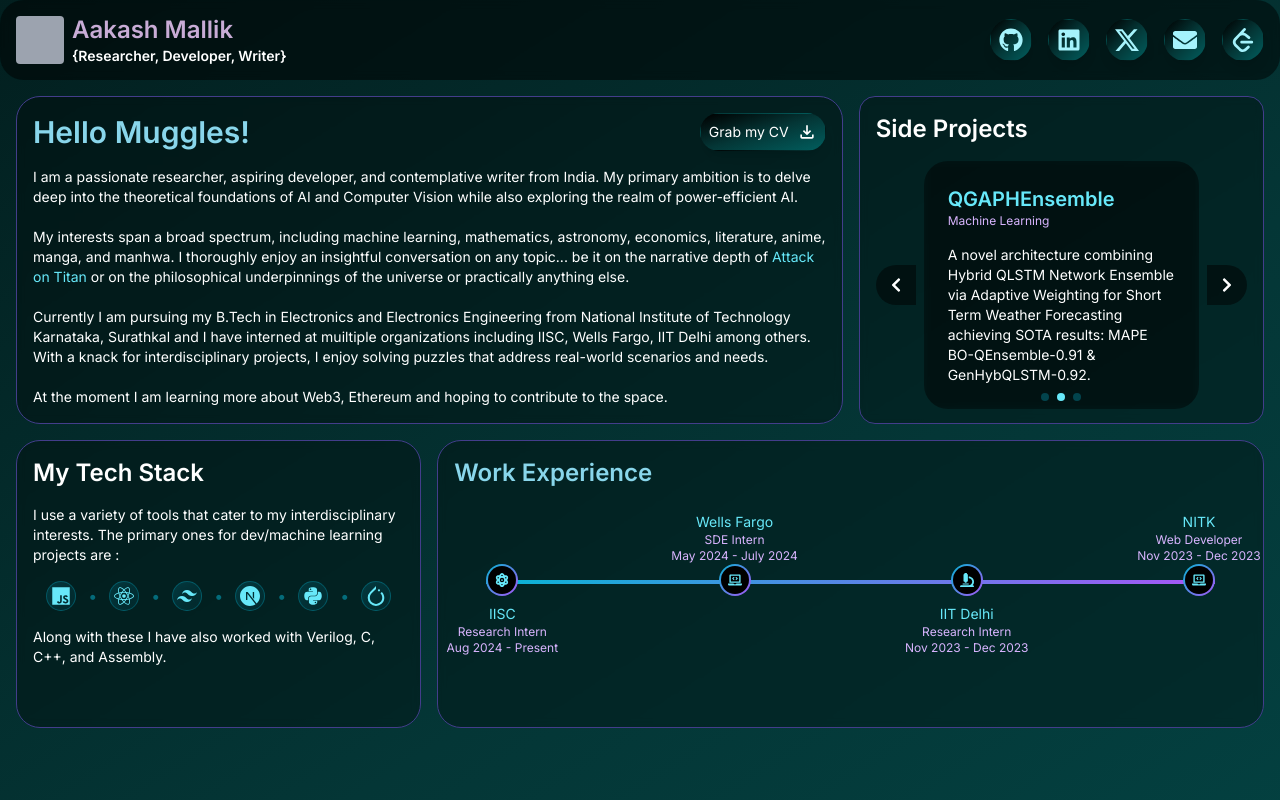
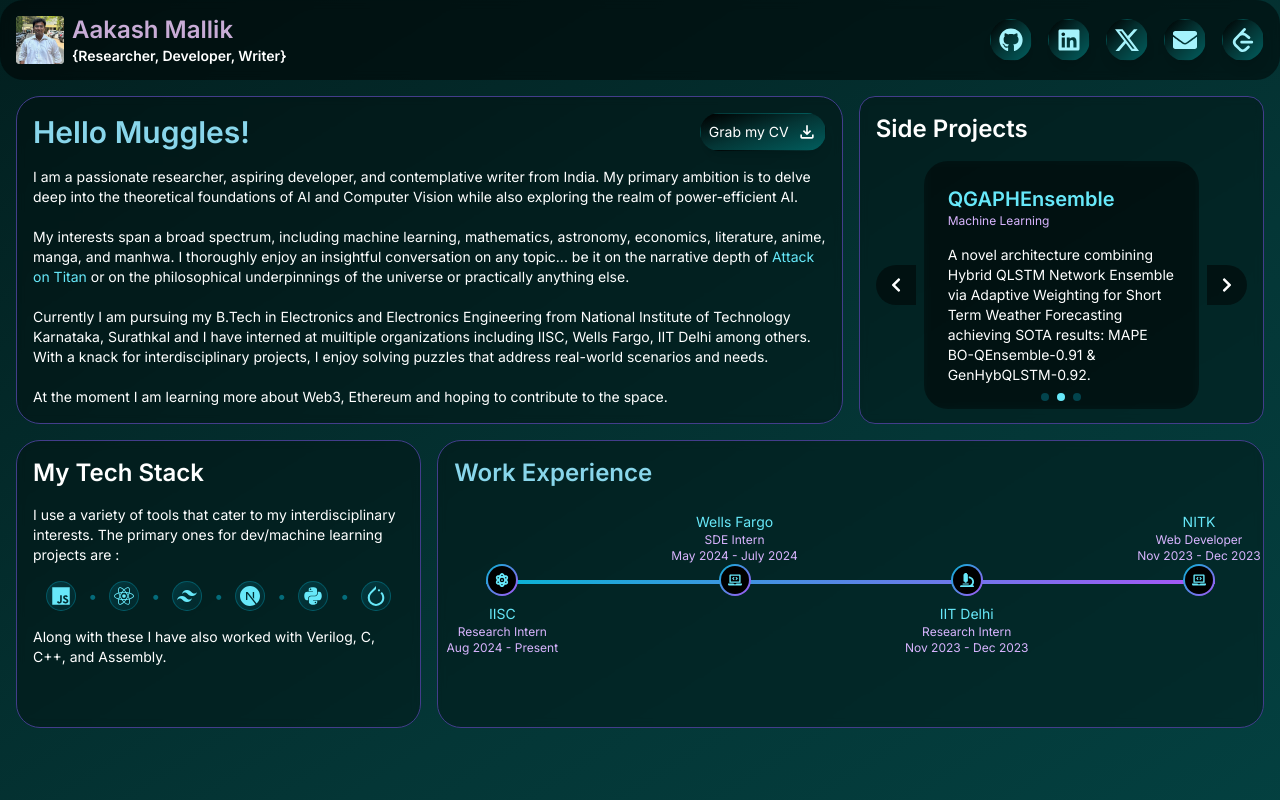
Before and after one commit to mallikaakash/Portfolio, a Next.js app: page / in a window 1280 px wide. Built offline with nearby package versions, Linux system fonts and the light colour scheme.

Commit message:
profile pics updated

```diff
--- a/src/components/TopBar.tsx
+++ b/src/components/TopBar.tsx
@@ -55,8 +55,9 @@
 //   );
 // }
 'use client'
-
+import Image from 'next/image';
 import Link from 'next/link';
+import profilePic from '../../public/pfp.jpeg';
 import { useState } from 'react';
 import { BsTwitterX } from 'react-icons/bs';
 import { FaEnvelope, FaGithub, FaLinkedin, FaTwitter } from 'react-icons/fa';
@@ -76,7 +77,9 @@
     <div className=" bg-black bg-opacity-50 p-4 md:py-6 h-20 rounded-3xl backdrop-blur-sm hover:border-[#c8acd6] transition-colors duration-300 w-full fixed top-0 left-0 right-0 z-50">
       <div className="flex flex-colitems-center justify-between h-full">
         <div className="flex flex-row items-center justify-center">
-        <div className='bg-gray-400 rounded h-12 w-12 mr-2'> </div>
+        <div className='bg-gray-400 rounded h-12 w-12 mr-2'>
+          <Image src={profilePic} alt="logo" width={48} height={48}  className="object-cover w-full h-full object-top rounded " />
+           </div>
         <h2 className="text-xl sm:text-2xl font-semibold text-[#c8acd6]">
           {/* <span className="sm:hidden">AM</span> */}
           <div className="flex-row inline">
```
Also changed, not shown: public/pfp.jpeg (added).
